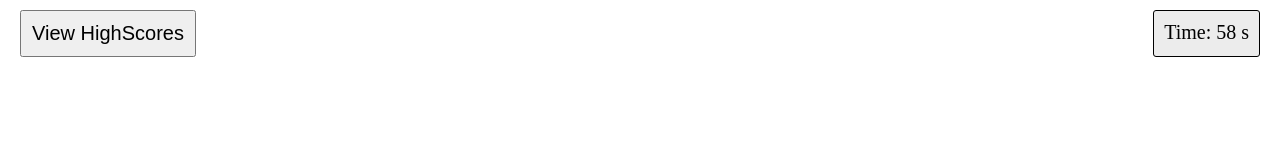
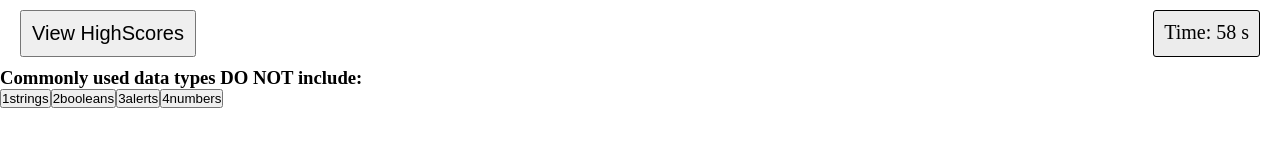
Before and after one commit to muulinha/Coding-Quiz, a plain HTML site: page index.html in a window 1280 px wide. Both pictures are taken after a click on the button "Start Quiz". Drawn offline with Linux system fonts and the light colour scheme.

Commit message:
Adding questions

```diff
--- /dev/null
+++ b/assets/questions.js
@@ -0,0 +1,27 @@
+var questions = [
+    {
+      title: 'Commonly used data types DO NOT include:',
+     options: ['strings', 'booleans', 'alerts', 'numbers'],
+      answer: 'alerts',
+    },
+    {
+        title: 'The condition in an if/else statement is encolosed within ____.',
+       options: ['quotes', 'curly brackets', 'parentheses', 'square brackets'],
+        answer: 'parentheses',
+    },
+    {
+        title: 'Arrays in JavaScript can be used to store _____.',
+       options: ['numbers and strings', 'other arrays', 'booleans', 'all of the above'],
+        answer: 'all of the above',
+    },
+    {
+        title: 'String values must be enclosed within ______ when being assigned to variables.',
+       options: ['commas', 'curly brackets', 'quotes', 'parentheses'],
+        answer: 'quotes',
+    },
+    {
+        title: 'A very useful tool used during development and debugging for printing content to the debugger is:',
+       options: ['JavaScript', 'terminal/bash', 'for loops', 'console log'],
+        answer: 'console log',
+    },
+];
--- a/assets/script.js
+++ b/assets/script.js
@@ -1,8 +1,9 @@
 // adding timer
 var timerEl = document.getElementById("timer");
-
+var questionsElement = document.querySelector('#questions');
 var secondsLeft = 60;
-
+var currentQuestionIndex = 0;
+var optionsElement = document.querySelector('#options')
 function setTime() {
   // Sets interval in variable
   var timerInterval = setInterval(function() {
@@ -25,41 +26,49 @@ var startButton = document.getElementById("startQuiz");
 var page1 = document.getElementById("page1");
 
 
-startButton.addEventListener("click", function() {
-  page1.remove();
-  setTime();
-});
+// startButton.addEventListener("click", function() {
+//   page1.remove();
+//   setTime();
+// });
+function startGame() {
+  var startGameScreen = document.querySelector('#page1')
+  startGameScreen.setAttribute('class', 'hide')
 
+  questionsElement.removeAttribute('class')
 
+  setTime()
 
+  askQuestion()
+}
 
+function askQuestion() {
+  var currentQuestion = questions[currentQuestionIndex]
 
+  var questionTitle = document.querySelector('#question-name')
+  questionTitle.textContent = currentQuestion.title;
 
+  for (i = 0; i < currentQuestion.options.length; i++) {
+    var option = currentQuestion.options[i]
 
-// [
-//     {
-//       title: 'Commonly used data types DO NOT include:',
-//       choices: ['strings', 'booleans', 'alerts', 'numbers'],
-//       answer: 'alerts',
-//     },
-//     {
-//         title: 'The condition in an if/else statement is encolosed within ____.',
-//         choices: ['quotes', 'curly brackets', 'parentheses', 'square brackets'],
-//         answer: 'parentheses',
-//     }
-//     {
-//         title: 'Arrays in JavaScript can be used to store _____.',
-//         choices: ['numbers and strings', 'other arrays', 'booleans', 'all of the above'],
-//         answer: 'all of the above',
-//     }
-//     {
-//         title: 'String values must be enclosed within ______ when being assigned to variables.',
-//         choices: ['commas', 'curly brackets', 'quotes', 'parentheses'],
-//         answer: 'quotes',
-//     }
-//     {
-//         title: 'A very useful tool used during development and debugging for printing content to the debugger is:',
-//         choices: ['JavaScript', 'terminal/bash', 'for loops', 'console log'],
-//         answer: 'console log',
-//     }
-//   ]
+    var optionsBtn = document.createElement('button');
+    optionsBtn.setAttribute('value', option)
+
+    optionsBtn.textContent = i + 1 + option
+
+    optionsElement.appendChild(optionsBtn)
+  }
+}
+
+// function for when a user clicks on a option
+// hint: look for a func example that takes a user click event
+// this func will add and subtract time and display righ t or wrong feedback
+// it will increment question index
+// if there are no more questions, run endGame, else rerun askQuestion
+
+// console.log(questionsAnswers[1]);
+
+//funct to end game
+
+// func to save high score
+
+startButton.onclick = startGame;
--- a/assets/styles.css
+++ b/assets/styles.css
@@ -49,3 +49,7 @@ h2 {
     border-radius: 5px;
     font-size: 20px;
 }
+
+.hide {
+    display: none;
+}
--- a/index.html
+++ b/index.html
@@ -22,10 +22,13 @@
             <button id="startQuiz">Start Quiz</button>
         </section>
 
+        <section id="questions" class="hide">
+          <h3 id="question-name"></h3>
+          <div id="options" class="options"></div>
+        </section>
 
 
-
-
+        <!-- // add screen for end of game  -->
 
 
 
@@ -38,6 +41,7 @@
 
 
 
+    <script src="./assets/questions.js"></script>
     <script src="./assets/script.js"></script>
 
 </body>
```
